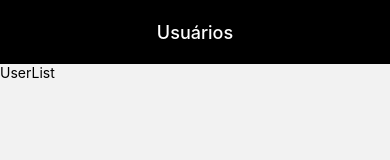
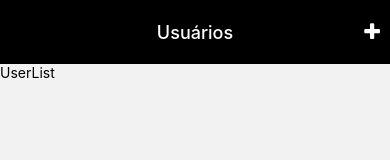
Before and after one commit to leoo1992/CRUD_Mobile_Login, a React Native app: screen / in a window 390 px wide. Shown: the top 160 px of the page. Built offline with nearby package versions, Linux system fonts and the light colour scheme.

Commit message:
use context API

```diff
--- /dev/null
+++ b/src/contexts/UsersContext.tsx
@@ -0,0 +1,29 @@
+import {
+  JSXElementConstructor,
+  ReactElement,
+  ReactNode,
+  ReactPortal,
+  createContext,
+} from "react";
+import users from "../data/users";
+
+const UsersContext = createContext({ users });
+
+export const UsersProvider = (props: {
+  children:
+    | string
+    | number
+    | boolean
+    | ReactElement<any, string | JSXElementConstructor<any>>
+    | Iterable<ReactNode>
+    | ReactPortal
+    | null
+    | undefined;
+}) => {
+  return (
+    <UsersContext.Provider value={{ users }}>
+      {props.children}
+    </UsersContext.Provider>
+  );
+};
+export default UsersContext;
--- a/src/routes/Stack.Routes.tsx
+++ b/src/routes/Stack.Routes.tsx
@@ -2,11 +2,14 @@ import * as React from "react";
 import { createNativeStackNavigator } from "@react-navigation/native-stack";
 import { UserForm } from "../views/UserForm/UserForm";
 import { UserList } from "../views/UserList/UserList";
+import Icon from "react-native-vector-icons/FontAwesome";
+import { UsersProvider } from "../contexts/UsersContext";
 
 export function StackRoutes() {
   const { Screen, Navigator } = createNativeStackNavigator();
 
   return (
+    <UsersProvider>
       <Navigator
         initialRouteName="List"
         screenOptions={{
@@ -21,11 +24,26 @@ export function StackRoutes() {
         <Screen
           name="List"
           component={UserList}
-        options={() => {
+          options={({ navigation }) => {
             return {
               title: "Usuários",
               headerRight: () => (
-            <></>
+                <Icon.Button
+                  name="plus"
+                  onPress={() => navigation.navigate("Form")}
+                  color="#fff"
+                  style={{
+                    margin: 0,
+                    padding: 0,
+                    textAlign: "center",
+                    justifyContent: "center",
+                    alignSelf: "center",
+                    alignItems: "center",
+                    alignContent: "center",
+                    display: "flex",
+                  }}
+                  backgroundColor="transparent"
+                ></Icon.Button>
               ),
             };
           }}
@@ -40,5 +58,6 @@ export function StackRoutes() {
           }}
         />
       </Navigator>
+    </UsersProvider>
   );
 }
```
Lines whose indentation alone changed are shown as unchanged.
